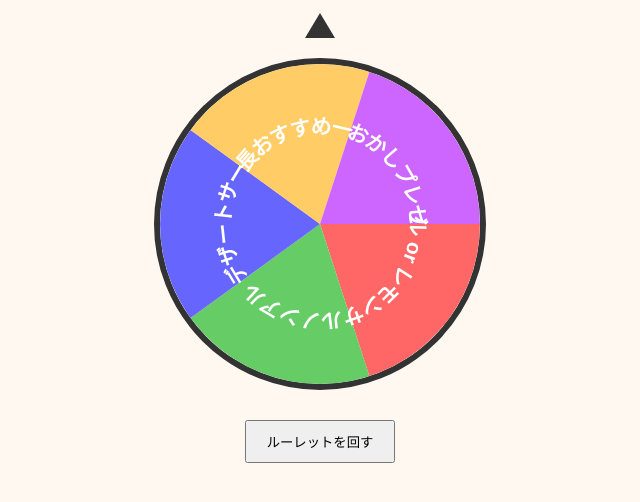
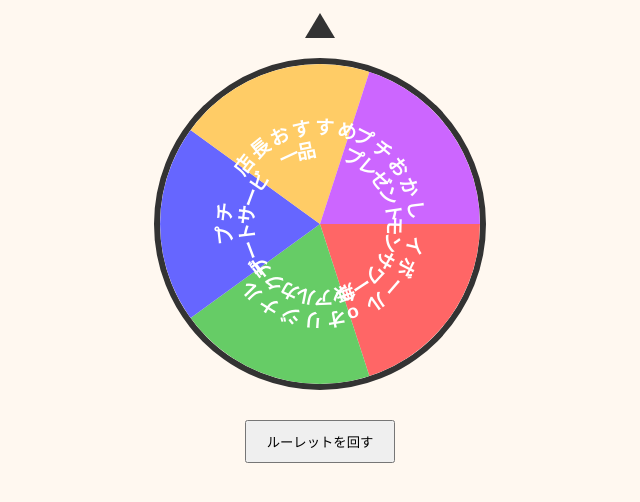
Before and after one commit to naomijoplin/shiryn-roulette, a plain HTML site: page index.html in a window 1280 px wide. Shown: the part 150-652 px from the top of the page, without its empty margins (320-960 px from the left). Drawn offline with Linux system fonts and the light colour scheme.

Commit message:
Update index.html

```diff
--- a/index.html
+++ b/index.html
@@ -27,11 +27,10 @@
       border-radius: 50%;
     }
     text {
-      font-size: clamp(9px, 2vw, 13px);
+      font-size: clamp(8px, 1.5vw, 12px);
       font-weight: bold;
       fill: #fff;
       text-anchor: middle;
-      dominant-baseline: middle;
     }
     #pointer {
       width: 0; height: 0;
@@ -61,12 +60,13 @@
   <div id="result"></div>
 
   <script>
+    // 景品名を2行に分割
     const outcomes = [
-      'ハイボール or レモンサワー無料',
-      'オリジナルノンアルカクテル',
-      'プチデザートサービス',
-      '店長おすすめ一品',
-      'プチおかしプレゼント'
+      ['ハイボール or', 'レモンサワー無料'],
+      ['オリジナル', 'ノンアルカクテル'],
+      ['プチ', 'デザートサービス'],
+      ['店長おすすめ', '一品'],
+      ['プチおかし', 'プレゼント']
     ];
 
     const sliceAngle = 360 / outcomes.length;
@@ -75,7 +75,7 @@
     const labels = document.getElementById('labels');
     const slices = document.getElementById('slices');
 
-    outcomes.forEach((text, i) => {
+    outcomes.forEach((lines, i) => {
       const startAngle = i * sliceAngle;
       const endAngle = startAngle + sliceAngle;
       const largeArc = sliceAngle > 180 ? 1 : 0;
@@ -99,26 +99,37 @@
       slice.setAttribute("fill", colors[i % colors.length]);
       slices.appendChild(slice);
 
-      // テキスト用の円弧パス
+      // 円弧パス（ラベル用）
       const arcPath = document.createElementNS("http://www.w3.org/2000/svg", "path");
       const arcId = `arc${i}`;
-      const arcX1 = radius + (radius * 0.6) * Math.cos(Math.PI * startAngle / 180);
-      const arcY1 = radius + (radius * 0.6) * Math.sin(Math.PI * startAngle / 180);
-      const arcX2 = radius + (radius * 0.6) * Math.cos(Math.PI * endAngle / 180);
-      const arcY2 = radius + (radius * 0.6) * Math.sin(Math.PI * endAngle / 180);
+      const arcX1 = radius + (radius * 0.5) * Math.cos(Math.PI * startAngle / 180);
+      const arcY1 = radius + (radius * 0.5) * Math.sin(Math.PI * startAngle / 180);
+      const arcX2 = radius + (radius * 0.5) * Math.cos(Math.PI * endAngle / 180);
+      const arcY2 = radius + (radius * 0.5) * Math.sin(Math.PI * endAngle / 180);
 
-      arcPath.setAttribute("d", `M ${arcX1},${arcY1} A ${radius*0.6},${radius*0.6} 0 ${largeArc} 1 ${arcX2},${arcY2}`);
+      arcPath.setAttribute("d", `M ${arcX1},${arcY1} A ${radius*0.5},${radius*0.5} 0 ${largeArc} 1 ${arcX2},${arcY2}`);
       arcPath.setAttribute("id", arcId);
       paths.appendChild(arcPath);
 
-      // テキストを円弧に沿わせる
-      const textEl = document.createElementNS("http://www.w3.org/2000/svg", "text");
-      const textPath = document.createElementNS("http://www.w3.org/2000/svg", "textPath");
-      textPath.setAttribute("href", `#${arcId}`);
-      textPath.setAttribute("startOffset", "50%");
-      textPath.textContent = text;
-      textEl.appendChild(textPath);
-      labels.appendChild(textEl);
+      // 1行目
+      const textEl1 = document.createElementNS("http://www.w3.org/2000/svg", "text");
+      textEl1.setAttribute("dy", "-6");
+      const textPath1 = document.createElementNS("http://www.w3.org/2000/svg", "textPath");
+      textPath1.setAttribute("href", `#${arcId}`);
+      textPath1.setAttribute("startOffset", "50%");
+      textPath1.textContent = lines[0];
+      textEl1.appendChild(textPath1);
+      labels.appendChild(textEl1);
+
+      // 2行目
+      const textEl2 = document.createElementNS("http://www.w3.org/2000/svg", "text");
+      textEl2.setAttribute("dy", "8");
+      const textPath2 = document.createElementNS("http://www.w3.org/2000/svg", "textPath");
+      textPath2.setAttribute("href", `#${arcId}`);
+      textPath2.setAttribute("startOffset", "50%");
+      textPath2.textContent = lines[1];
+      textEl2.appendChild(textPath2);
+      labels.appendChild(textEl2);
     });
 
     function spin() {
@@ -129,7 +140,7 @@
         const finalAngle = angle % 360;
         const index = Math.floor(finalAngle / sliceAngle);
         const outcome = outcomes[(outcomes.length - 1 - index) % outcomes.length];
-        document.getElementById('result').textContent = `結果：${outcome}`;
+        document.getElementById('result').textContent = `結果：${outcome.join(' ')}`;
       }, 3000);
     }
   </script>
```
